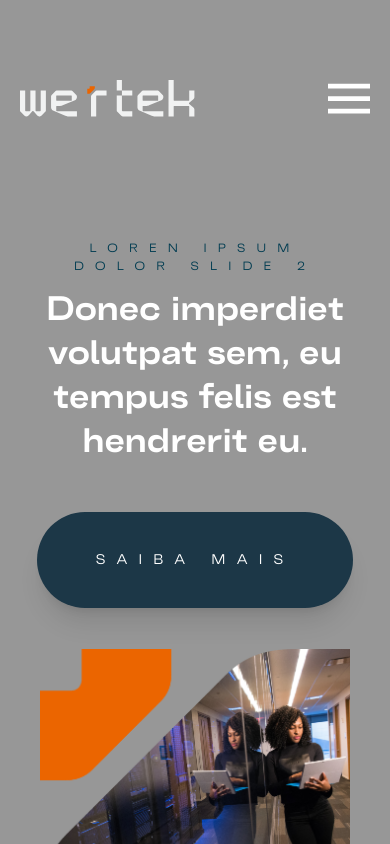
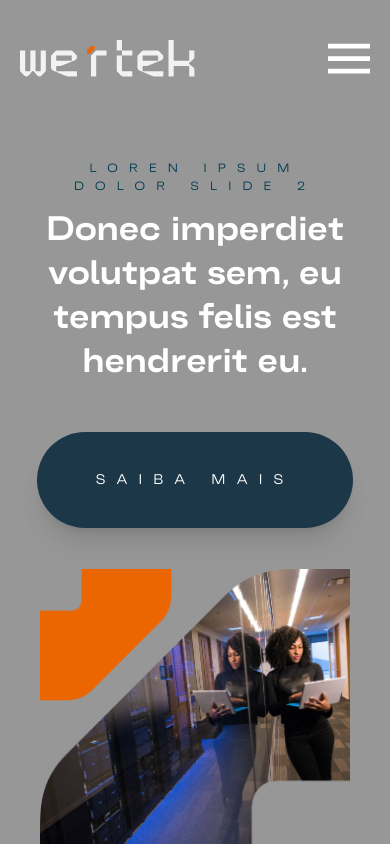
Before and after one commit to BiancaHoffer/landing-page-modelo, a React (Create React App) app: page / in a window 390 px wide. Shown: the top 844 px of the page. Built offline with nearby package versions, Linux system fonts and the light colour scheme.

Commit message:
teste drawer

```diff
--- a/src/components/Header.tsx
+++ b/src/components/Header.tsx
@@ -11,15 +11,15 @@ export function Header({ }) {
   return (
     <>
       {openDrawer === true ? (
-        <div className=''>
-          <div className=''>
+        <div className='px-[40px] py-[40px] bg-orange500 flex flex-col fixed w-[100%] h-[100vh] z-50'>
+          <div className='w-[100%] flex justify-end'>
             <button onClick={() => setOpenDrawer(!openDrawer)}>
               <img src={buttonCloseDrawer} className='' />
             </button>
           </div>
 
           <div className=''>
-            <nav className=''>
+            <nav className='h-[80vh] flex justify-center items-center flex-col w-[100%] gap-[60px]'>
               <NavLink href='#' title='Sobre' />
               <NavLink href='#' title='Produtos' />
               <NavLink href='#' title='Serviços' />
@@ -34,18 +34,15 @@ export function Header({ }) {
 
       <header>
         <div className='bg-gray500'>
-          <div className='w-[100%] max-w-[1256px] m-auto flex gap-[80px] justify-between items-center flex-row px-[20px] py-[80px] xl:gap-[40px]'>
+          <div className='w-[100%] max-w-[1256px] m-auto flex gap-[40px] justify-between items-center flex-row px-[20px] py-[40px] xl:gap-[40px]'>
 
+            <img src={logo} className='w-[80%] xl:w-[30%] md:w-[50%]' />
 
-            <img src={logo} className='w-[100%] xl:w-[50%]' />
-
-
-
-            <button onClick={() => setOpenDrawer(!openDrawer)} className='hidden 900:flex '>
+            <button onClick={() => setOpenDrawer(!openDrawer)} className='hidden xl:flex '>
               <img src={buttonDrawer} className='xl:w-[100%] xl:justify-center' />
             </button>
 
-            <nav className='flex gap-[28px] 900:hidden xl:w-[100%] xl:justify-center'>
+            <nav className='flex gap-[28px] xl:hidden xl:w-[100%] xl:justify-center'>
               <NavLink href='#' title='Sobre' />
               <NavLink href='#' title='Produtos' />
               <NavLink href='#' title='Serviços' />
--- a/src/components/NavLink.tsx
+++ b/src/components/NavLink.tsx
@@ -5,7 +5,7 @@ interface NavLinkProps {
 
 export function NavLink({ href, title, ...rest }: NavLinkProps) {
   return (
-    <a href={href} className='uppercase font-sans text-gray800 leading-[18.2px] hover:text-orange500 transition tracking-[0.7rem] text-[14px] xl:text-[12px] md:text-white md:hover:text-gray800 md:text-[18px]' {...rest}>
+    <a href={href} className='uppercase font-sans text-gray800 leading-[18.2px] hover:text-orange500 transition tracking-[0.7rem] text-[14px] xl:text-white xl:hover:text-gray800 xl:text-[18px] lg:hover:text-blue750' {...rest}>
       {title}
     </a>
   )
```
